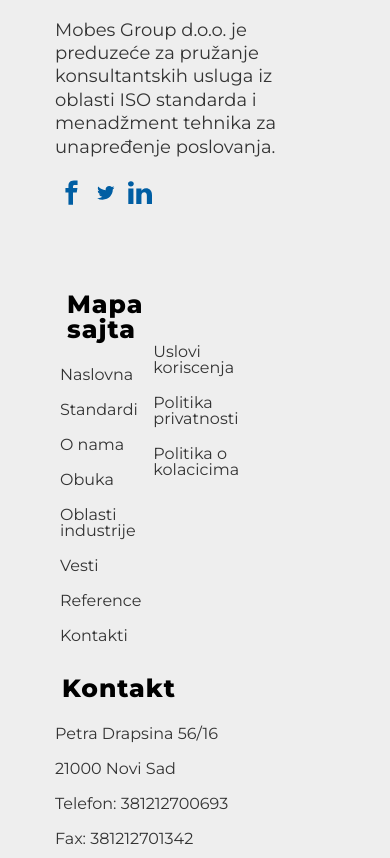
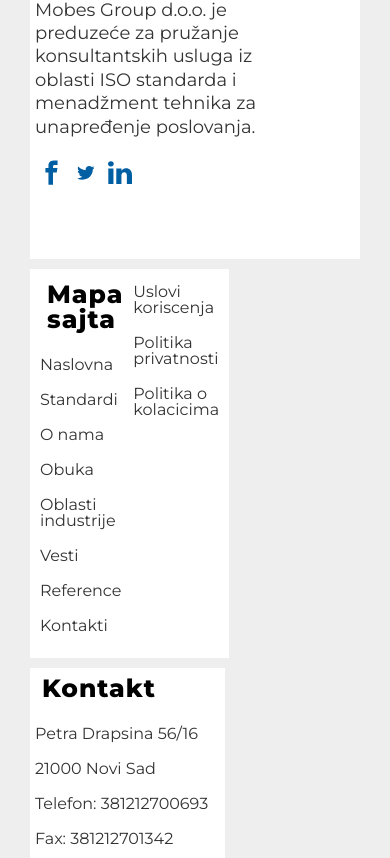
Before and after one commit to milanzivanov/popart-fe-task2019, a website: page index.html in a window 390 px wide. Shown: the part 6593-7451 px from the top of the page. Drawn offline with nearby package versions, Linux system fonts and the light colour scheme.

Commit message:
responsive contact and footer

```diff
--- a/sass/main.scss
+++ b/sass/main.scss
@@ -1410,9 +1410,14 @@
     justify-content: center;
     padding: 70px 0 35px 0;
 
+    @include breakpoint (tablet) {
+      justify-content: flex-start;
+      padding: 25px;
+    }
+
     @include breakpoint (mobile) {
       justify-content: flex-start;
-      padding: 50px 0 0 50px;
+      padding: 25px;
     }
 
     .content-box {
@@ -1422,9 +1427,17 @@
       display: flex;
       flex-flow: row wrap;
 
+      @include breakpoint (tablet) {
+        flex: 0 0 calc(33.333% - 20px);
+        background-color: #fff;
+        padding: 5px;
+      }
+
       @include breakpoint (mobile) {
         flex: 0 0 calc(50% - 20px);
         flex-flow: initial;
+        background-color: #fff;
+        padding: 5px;
       }
 
       .content-box_map {
@@ -1433,6 +1446,14 @@
 
         &:last-child {
           padding: 50px 0 0 0;
+
+          @include breakpoint (tablet) {
+            padding: 0;
+          }
+
+          @include breakpoint (mobile) {
+            padding: 0;
+          }
         }
 
       @include breakpoint (mobile) {
@@ -1480,7 +1501,7 @@
             align-items: center;
             a {
               font-size: 16px;
-              color: #005ea3;
+              color: $blue1;
               text-decoration: underline;
             }
           }
@@ -1494,9 +1515,17 @@
       flex-direction: column;
       align-items: center;
 
+      @include breakpoint (tablet) {
+        flex: 33.333%;
+        background-color: #fff;
+        padding: 5px;
+      }
+
       @include breakpoint (mobile) {
         align-items: center;
         width: 100%;
+        background-color: #fff;
+        padding: 5px;
       }
 
       .box-plus_position {
--- a/sass/partials/_footer.scss
+++ b/sass/partials/_footer.scss
@@ -9,6 +9,14 @@
       color: #fff;
       padding: 20px 0;
 
+      @include breakpoint (tablet) {
+        padding: 25px 0;
+      }
+
+      @include breakpoint (mobile) {
+        padding: 50px 0;
+      }
+
       p {
         text-align: center;
         font-size: 16px;
```
Also changed, not shown: css/main.css.
